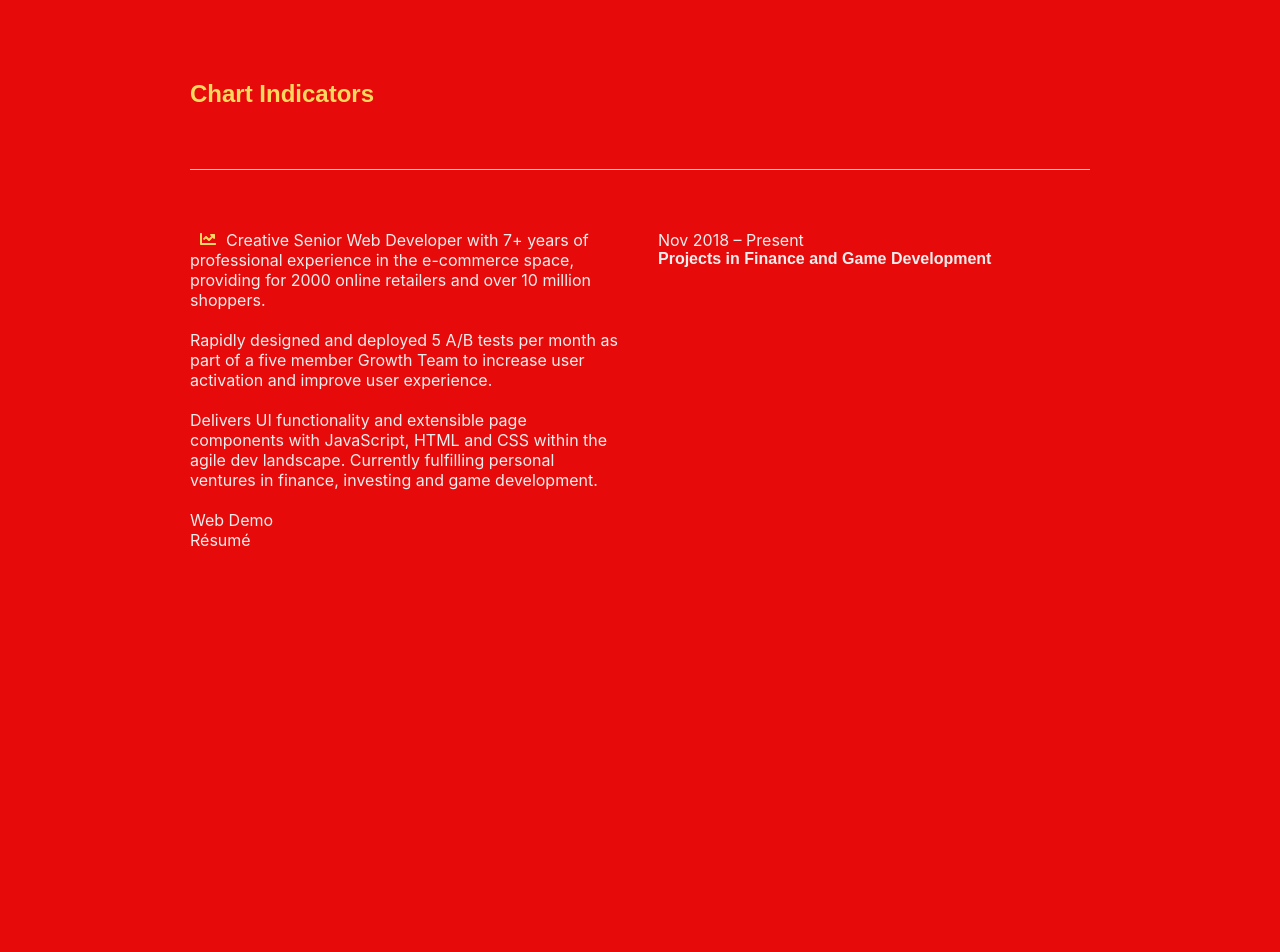
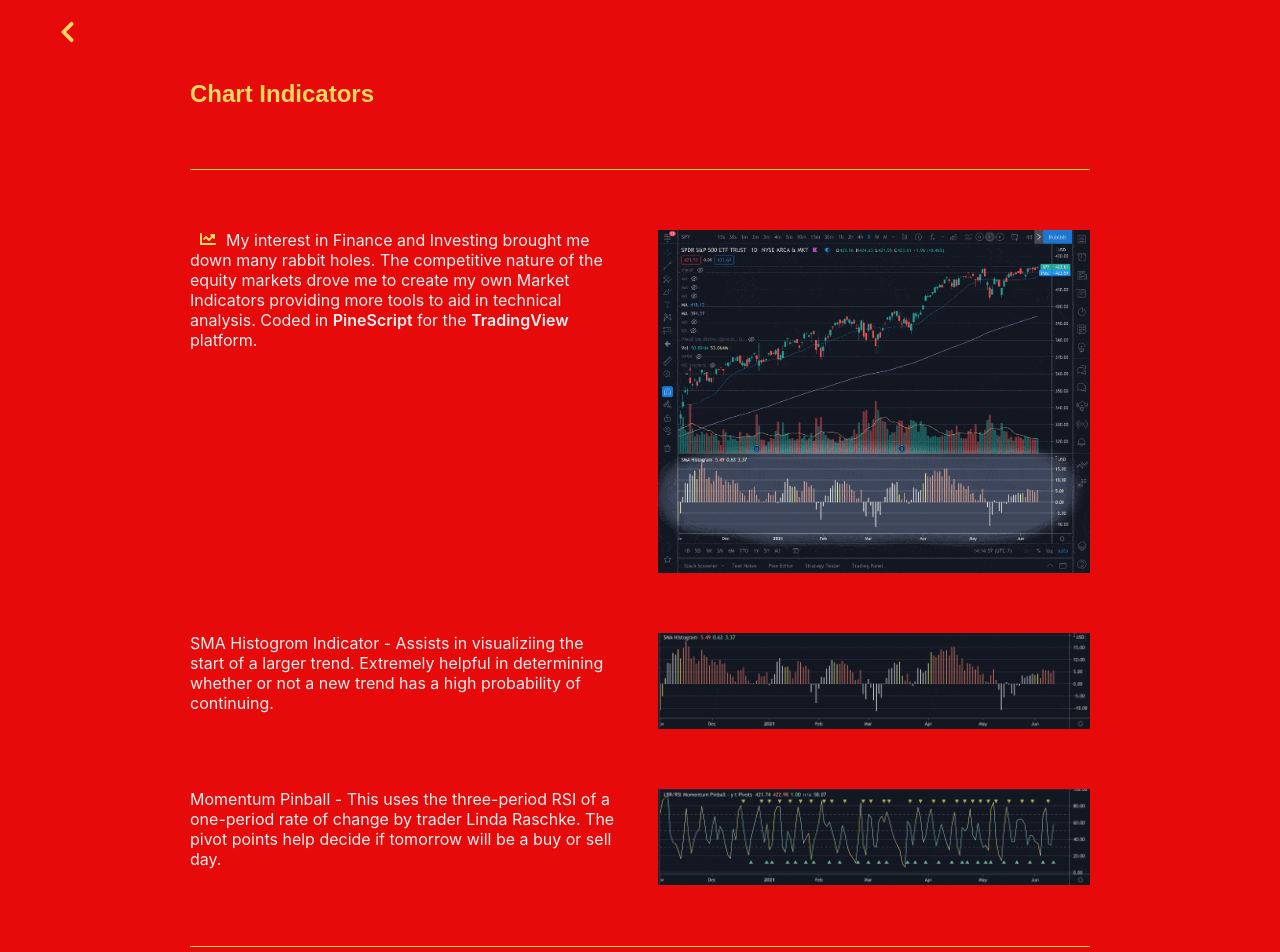
Before and after one commit to anthdclz/anthonymcmlxi, a React (Create React App) app: page /chart-indicators in a window 1280 px wide. Shown: the top 952 px of the page. Before the commit the page ends 800 px from the top, so only its background shows below. Built offline with nearby package versions, Linux system fonts and the light colour scheme; what webfontloader would draw is missing.

Commit message:
Finish Chart Page

```diff
--- a/src/pages/chart-indicators-page/chart-indicators-page.component.jsx
+++ b/src/pages/chart-indicators-page/chart-indicators-page.component.jsx
@@ -1,11 +1,17 @@
 import React from 'react';
+import Header from '../../components/header/header.component';
+
 import { ChartIcon } from '../../components/coffee-icon/coffee-icon.component';
+import { LbrRsiImage, SmaChartImage, SmaIndImage } from '../../components/chart-images/chart-images.component';
+
 
 import './chart-indicators-page.styles.scss';
 
 class ChartIndicatorsPage extends React.Component {
     render(){
         return (
+<div>
+    <Header />
     <div className='page-content'>
         <div className='page-wrapper'>
             <div className='m-top-60'>
@@ -14,21 +20,32 @@ class ChartIndicatorsPage extends React.Component {
             <div className='page-divider'></div>
             <div className='page-flex'>
                 <div className='page-column'>
-                    <div><ChartIcon />Creative Senior Web Developer with 7+ years of professional experience in the e-commerce space, providing for 2000 online retailers and over 10 million shoppers.</div>
-                    <div className='m-top-20'>Rapidly designed and deployed 5 A/B tests per month as part of a five member Growth Team to increase user activation and improve user experience.</div>
-                    <div className='m-top-20'>Delivers UI functionality and extensible page components with JavaScript, HTML and CSS within the agile dev landscape. Currently fulfilling personal ventures in finance, investing and game development.</div>
-                    <div className='m-top-20'>
-                        Web Demo<br />
-                        Résumé
-                    </div>
+                    <div><ChartIcon />My interest in Finance and Investing brought me down many rabbit holes. The competitive nature of the equity markets drove me to create my own Market Indicators providing more tools to aid in technical analysis. Coded in <span className='fw-sb'>PineScript</span> for the <span className='fw-sb'>TradingView</span> platform.</div>
                 </div>
                 <div className='page-column home-exp'>
-                    <div>Nov 2018 – Present</div>
-                    <h4>Projects in Finance and Game Development</h4>
+                    <SmaChartImage />
                 </div>
             </div>
+            <div className='page-flex m-top-60'>
+                <div className='page-column'>
+                    <div>SMA Histogrom Indicator - Assists in visualiziing the start of a larger trend. Extremely helpful in determining whether or not a new trend has a high probability of continuing.</div>
+                </div>
+                <div className='page-column home-exp'>
+                    <SmaIndImage />
+                </div>
+            </div>
+            <div className='page-flex m-top-60'>
+                <div className='page-column'>
+                    <div>Momentum Pinball - This uses the three-period RSI of a one-period rate of change by trader Linda Raschke. The pivot points help decide if tomorrow will be a buy or sell day. </div>
+                </div>
+                <div className='page-column home-exp'>
+                    <LbrRsiImage />
+                </div>
+            </div>
+            <div className='page-divider'></div>
         </div>
     </div>
+</div>
         );
     };
 };
```
